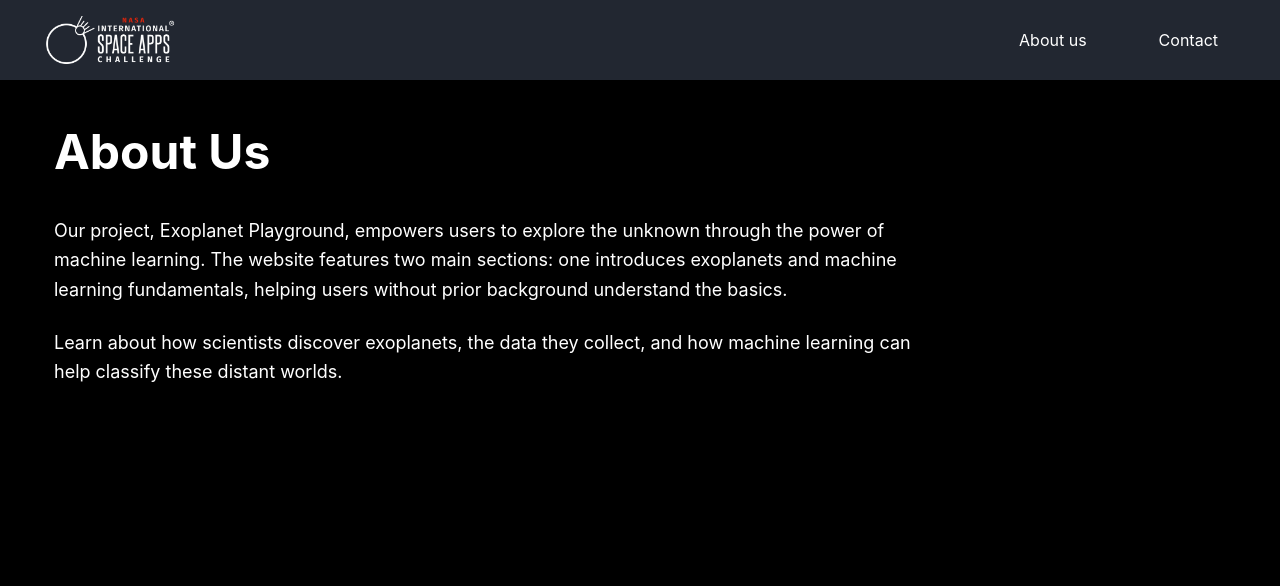
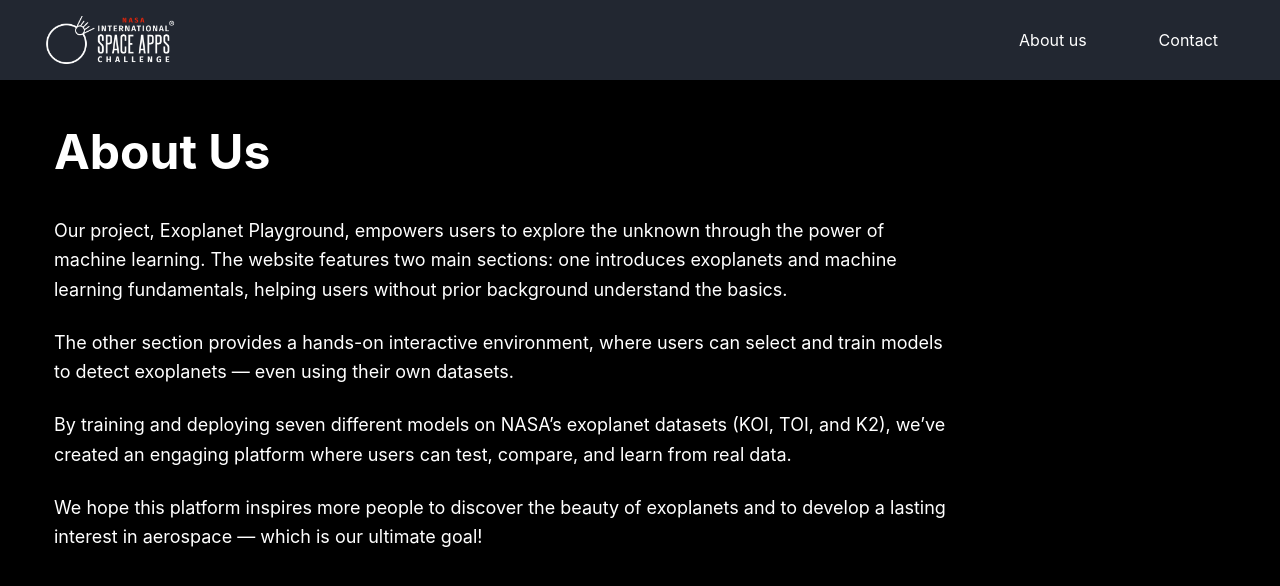
Before and after one commit to onion0905/Exoplanet-Playground, a React (Vite) app in the folder frontend/: page /about in a window 1280 px wide. Shown: the top 586 px of the page. Built offline with nearby package versions, Linux system fonts and the light colour scheme.

Commit message:
AboutPage

```diff
--- a/frontend/src/pages/home/AboutPage.jsx
+++ b/frontend/src/pages/home/AboutPage.jsx
@@ -20,7 +20,13 @@ function AboutPage() {
           Our project, Exoplanet Playground, empowers users to explore the unknown through the power of machine learning. The website features two main sections: one introduces exoplanets and machine learning fundamentals, helping users without prior background understand the basics.
           </p>
           <p className="mb-6">
-            Learn about how scientists discover exoplanets, the data they collect, and how machine learning can help classify these distant worlds.
+          The other section provides a hands-on interactive environment, where users can select and train models to detect exoplanets — even using their own datasets.
+          </p>
+          <p className="mb-6">
+          By training and deploying seven different models on NASA’s exoplanet datasets (KOI, TOI, and K2), we’ve created an engaging platform where users can test, compare, and learn from real data.
+          </p>
+          <p className="mb-6">
+          We hope this platform inspires more people to discover the beauty of exoplanets and to develop a lasting interest in aerospace — which is our ultimate goal!
           </p>
         </div>
 
--- a/frontend/src/pages/home/HomePage.jsx
+++ b/frontend/src/pages/home/HomePage.jsx
@@ -136,7 +136,7 @@ function HomePage() {
         >
           <CardContent className="p-8">
             <Typography variant="h4" className="text-white font-bold mb-6 text-center">
-              Start Predict
+              Predict
             </Typography>
             <Typography variant="body1" className="text-gray-300 mb-8 text-center">
               Upload your testing data and get instant predictions using our pre-trained model
```
